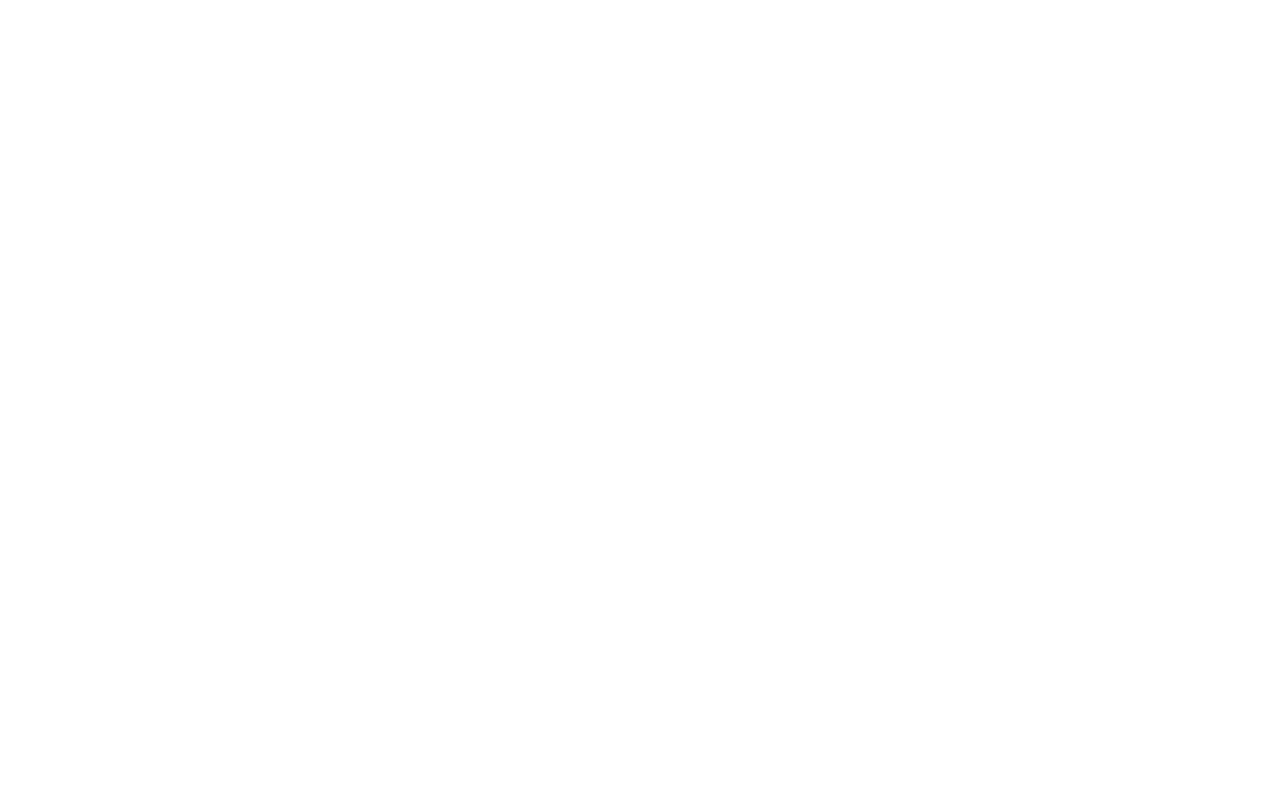
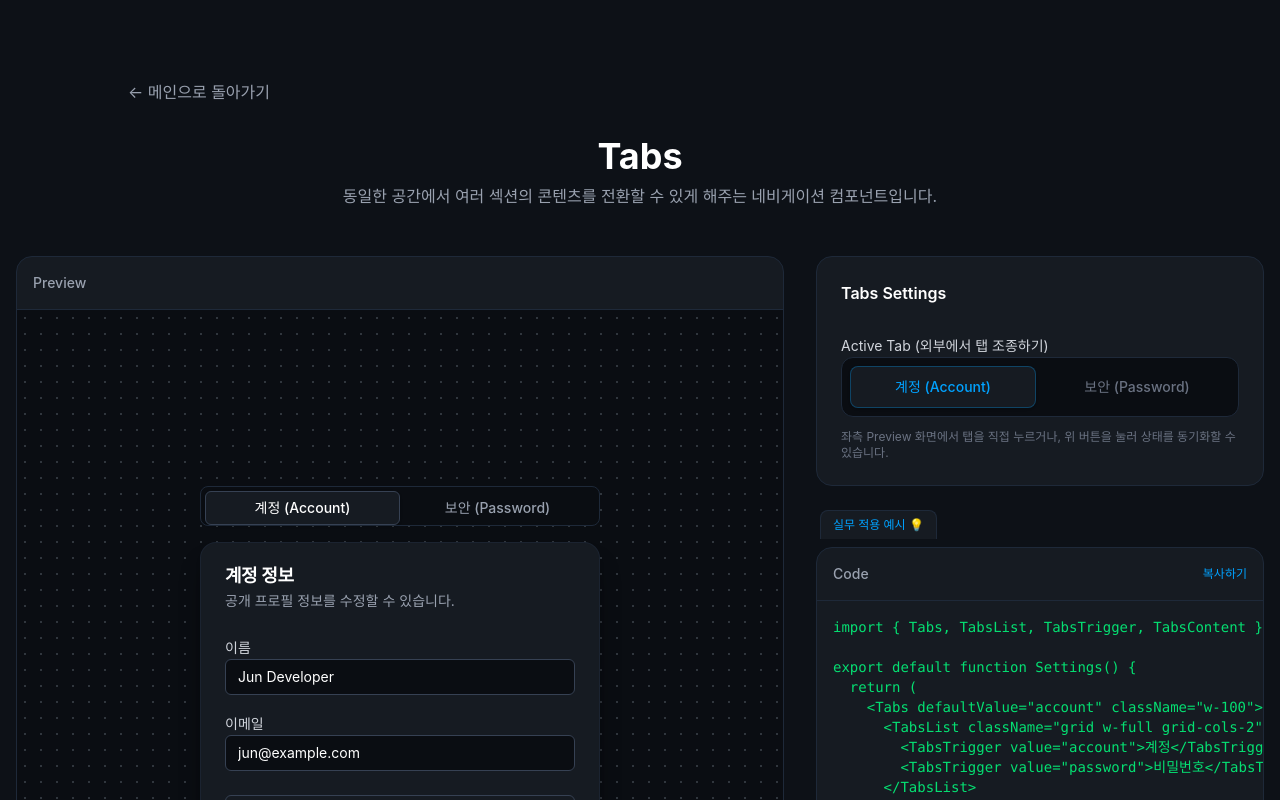
Before and after one commit to bjw9415-oss/jun-UI, a React (Vite) app: page /#/tabs in a window 1280 px wide. Before the commit this address had no page. Shown: the top 800 px of the page. Built offline with nearby package versions, Linux system fonts and the light colour scheme.

Commit message:
feat: Creating a Tab Playground Page and Connecting the Router

```diff
--- a/src/App.tsx
+++ b/src/App.tsx
@@ -19,6 +19,7 @@
 import AlertBadgePage from "./pages/AlertBadgePage";
 import AvatarPage from "./pages/AvatarPage";
 import CardPage from "./pages/CardPage";
+import TabsPage from "./pages/TabsPage";
 function App() {
   return (
     <ToastProvider position="top-center">
@@ -46,6 +47,7 @@
           <Route path="/alert-badge" element={<AlertBadgePage />} />
           <Route path="/avatar" element={<AvatarPage />} />
           <Route path="/card" element={<CardPage />} />
+          <Route path="/tabs" element={<TabsPage />} />
         </Routes>
       </HashRouter>
     </ToastProvider>
--- a/src/pages/Home.tsx
+++ b/src/pages/Home.tsx
@@ -18,6 +18,7 @@
   Loader,
   AlertTriangle,
   UserCircle,
+  FolderKanban,
 } from "lucide-react";
 
 interface ComponentItem {
@@ -166,6 +167,12 @@
         icon: LayoutTemplate,
         desc: "콘텐츠와 액션을 그룹화하는 유연한 합성 컴포넌트 컨테이너",
       },
+      {
+        name: "Tabs",
+        path: "/tabs",
+        icon: FolderKanban,
+        desc: "동일한 공간에서 여러 섹션의 콘텐츠를 전환하는 탭 메뉴",
+      },
     ],
   },
 ];
--- /dev/null
+++ b/src/pages/TabsPage.tsx
@@ -0,0 +1,183 @@
+import { useState, useMemo } from "react";
+import { Tabs, TabsList, TabsTrigger, TabsContent } from "../components/Tabs";
+import {
+  Card,
+  CardHeader,
+  CardTitle,
+  CardDescription,
+  CardContent,
+  CardFooter,
+} from "../components/Card";
+import PageHeader from "../components/PageHeader";
+import CodeViewer from "../components/CodeViewer";
+
+export default function TabsPage() {
+  const [activeTab, setActiveTab] = useState("account");
+
+  const usageExampleCode = useMemo(() => {
+    return `import { Tabs, TabsList, TabsTrigger, TabsContent } from '../components/Tabs';
+
+export default function Settings() {
+  return (
+    <Tabs defaultValue="account" className="w-100">
+      <TabsList className="grid w-full grid-cols-2">
+        <TabsTrigger value="account">계정</TabsTrigger>
+        <TabsTrigger value="password">비밀번호</TabsTrigger>
+      </TabsList>
+
+      <TabsContent value="account">
+        {/* 계정 설정 카드 내용 */}
+      </TabsContent>
+
+      <TabsContent value="password">
+        {/* 비밀번호 변경 카드 내용 */}
+      </TabsContent>
+    </Tabs>
+  );
+}`;
+  }, []);
+
+  return (
+    <div className="min-h-screen bg-[#0d1117] flex flex-col items-center py-20 px-4">
+      <PageHeader
+        title="Tabs"
+        description="동일한 공간에서 여러 섹션의 콘텐츠를 전환할 수 있게 해주는 네비게이션 컴포넌트입니다."
+      />
+
+      <div className="w-full max-w-7xl flex flex-col lg:flex-row gap-8">
+        <div className="flex-1 min-w-0 bg-[#161b22] rounded-2xl border border-gray-800 flex flex-col overflow-hidden">
+          <div className="p-4 border-b border-gray-800 text-sm text-gray-400 font-medium">
+            Preview
+          </div>
+          <div className="flex-1 flex flex-col items-center justify-center p-8 sm:p-10 min-h-100 bg-[#0a0d12] bg-[radial-gradient(#30363d_1px,transparent_1px)] bg-size-[16px_16px]">
+            {/*  탭 컨테이너 시작 */}
+            <Tabs
+              value={activeTab}
+              onValueChange={setActiveTab}
+              className="w-full max-w-100"
+            >
+              {/* 탭 버튼 영역 */}
+              <TabsList className="grid w-full grid-cols-2 mb-4">
+                <TabsTrigger value="account">계정 (Account)</TabsTrigger>
+                <TabsTrigger value="password">보안 (Password)</TabsTrigger>
+              </TabsList>
+
+              {/*  탭 내용 1: 계정 설정 (방금 만든 Card 활용!) */}
+              <TabsContent value="account">
+                <Card className="border-gray-800/60 shadow-xl shadow-black/40">
+                  <CardHeader>
+                    <CardTitle>계정 정보</CardTitle>
+                    <CardDescription>
+                      공개 프로필 정보를 수정할 수 있습니다.
+                    </CardDescription>
+                  </CardHeader>
+                  <CardContent className="space-y-4">
+                    <div className="space-y-1">
+                      <label className="text-sm font-medium text-gray-300">
+                        이름
+                      </label>
+                      <input
+                        className="w-full h-9 rounded-md border border-gray-700 bg-[#0a0d12] px-3 text-sm text-white focus:outline-none focus:ring-1 focus:ring-[#00a2ff]"
+                        defaultValue="Jun Developer"
+                      />
+                    </div>
+                    <div className="space-y-1">
+                      <label className="text-sm font-medium text-gray-300">
+                        이메일
+                      </label>
+                      <input
+                        className="w-full h-9 rounded-md border border-gray-700 bg-[#0a0d12] px-3 text-sm text-white focus:outline-none focus:ring-1 focus:ring-[#00a2ff]"
+                        defaultValue="jun@example.com"
+                      />
+                    </div>
+                  </CardContent>
+                  <CardFooter>
+                    <button className="w-full px-4 py-2 bg-[#161b22] text-white hover:bg-gray-800 border border-gray-700 rounded-md text-sm font-medium transition-colors">
+                      변경사항 저장
+                    </button>
+                  </CardFooter>
+                </Card>
+              </TabsContent>
+
+              {/*  탭 내용 2: 보안 설정 */}
+              <TabsContent value="password">
+                <Card className="border-gray-800/60 shadow-xl shadow-black/40">
+                  <CardHeader>
+                    <CardTitle>비밀번호 변경</CardTitle>
+                    <CardDescription>
+                      안전을 위해 정기적으로 비밀번호를 변경해 주세요.
+                    </CardDescription>
+                  </CardHeader>
+                  <CardContent className="space-y-4">
+                    <div className="space-y-1">
+                      <label className="text-sm font-medium text-gray-300">
+                        현재 비밀번호
+                      </label>
+                      <input
+                        type="password"
+                        className="w-full h-9 rounded-md border border-gray-700 bg-[#0a0d12] px-3 text-sm text-white focus:outline-none focus:ring-1 focus:ring-[#00a2ff]"
+                      />
+                    </div>
+                    <div className="space-y-1">
+                      <label className="text-sm font-medium text-gray-300">
+                        새 비밀번호
+                      </label>
+                      <input
+                        type="password"
+                        className="w-full h-9 rounded-md border border-gray-700 bg-[#0a0d12] px-3 text-sm text-white focus:outline-none focus:ring-1 focus:ring-[#00a2ff]"
+                      />
+                    </div>
+                  </CardContent>
+                  <CardFooter>
+                    <button className="w-full px-4 py-2 bg-[#00a2ff] text-white hover:bg-[#0081cc] rounded-md text-sm font-medium transition-colors">
+                      비밀번호 업데이트
+                    </button>
+                  </CardFooter>
+                </Card>
+              </TabsContent>
+            </Tabs>
+          </div>
+        </div>
+
+        <div className="w-full lg:w-md shrink-0 flex flex-col gap-6">
+          <div className="bg-[#161b22] p-6 rounded-2xl border border-gray-800 flex flex-col gap-6">
+            <h3 className="text-white font-semibold mb-1">Tabs Settings</h3>
+
+            <div className="space-y-3">
+              <label className="text-sm text-gray-300">
+                Active Tab (외부에서 탭 조종하기)
+              </label>
+              <div className="grid grid-cols-2 gap-2 bg-[#0a0d12] p-2 rounded-xl border border-gray-800">
+                <button
+                  onClick={() => setActiveTab("account")}
+                  className={`text-sm font-medium py-2.5 rounded-lg transition-all ${activeTab === "account" ? "bg-[#161b22] text-[#00a2ff] border border-[#00a2ff]/30 shadow-sm" : "text-gray-500 hover:text-gray-300 border border-transparent"}`}
+                >
+                  계정 (Account)
+                </button>
+                <button
+                  onClick={() => setActiveTab("password")}
+                  className={`text-sm font-medium py-2.5 rounded-lg transition-all ${activeTab === "password" ? "bg-[#161b22] text-[#00a2ff] border border-[#00a2ff]/30 shadow-sm" : "text-gray-500 hover:text-gray-300 border border-transparent"}`}
+                >
+                  보안 (Password)
+                </button>
+              </div>
+              <p className="text-xs text-gray-500 mt-2">
+                좌측 Preview 화면에서 탭을 직접 누르거나, 위 버튼을 눌러 상태를
+                동기화할 수 있습니다.
+              </p>
+            </div>
+          </div>
+
+          <div className="flex flex-col gap-2">
+            <div className="flex gap-2 px-1">
+              <button className="text-xs font-medium px-3 py-1.5 rounded-t-lg transition-colors bg-[#161b22] text-[#00a2ff] border-t border-x border-gray-800">
+                실무 적용 예시 💡
+              </button>
+            </div>
+            <CodeViewer code={usageExampleCode} />
+          </div>
+        </div>
+      </div>
+    </div>
+  );
+}
```
